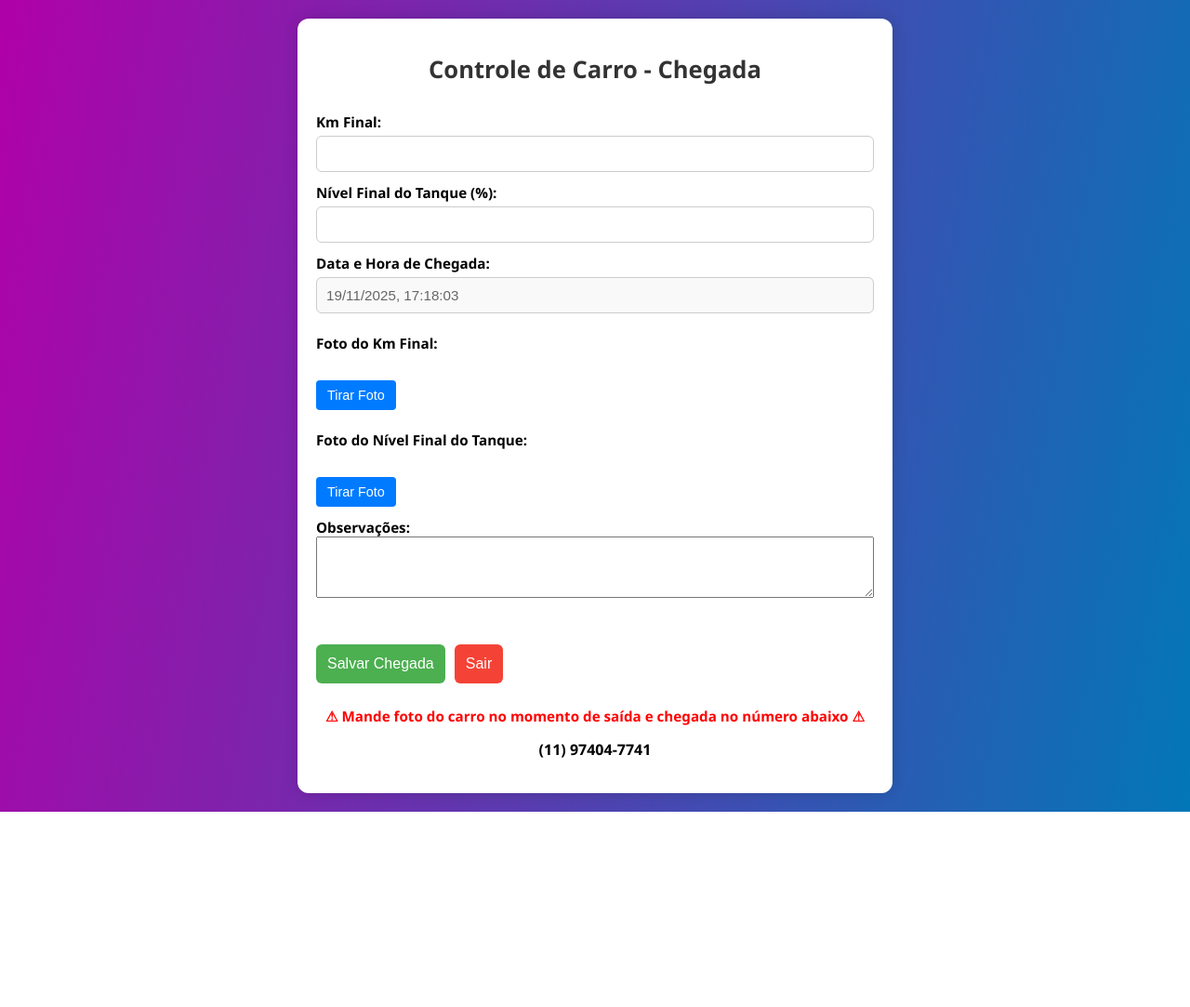
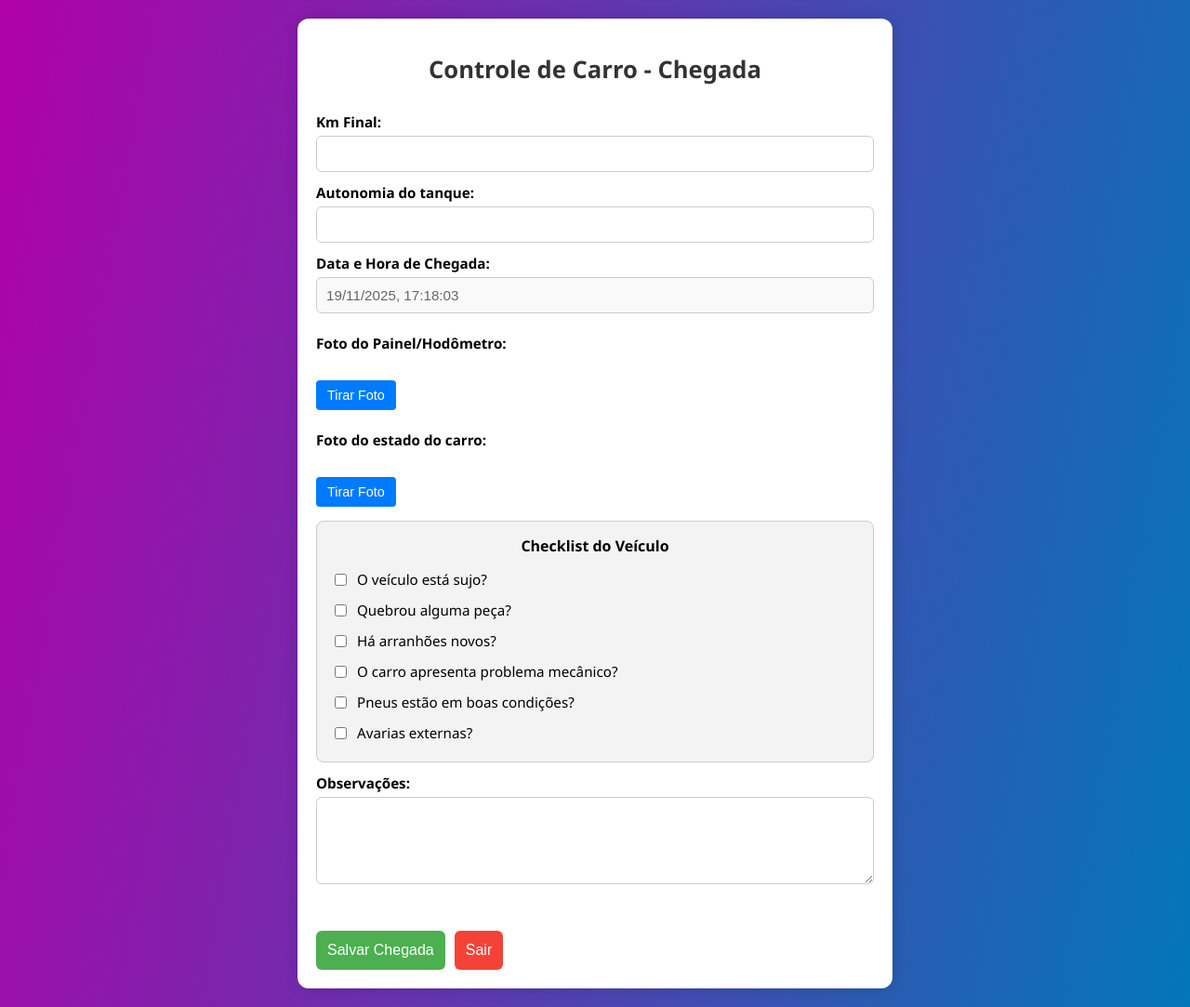
Before and after one commit to rasilvabrandao-stack/VeiculosFlex, a Flask app: template templates/final_form.html in a window 1280 px wide. Shown: the whole page at 93% size. Before the commit the page ends 873 px from the top, so only its background shows below. Run offline with Flask 3, Linux system fonts and the light colour scheme; the template is opened without the code that fills it, so the values that code supplies are empty.

Commit message:
Update final_form.html

```diff
--- a/templates/final_form.html
+++ b/templates/final_form.html
@@ -77,7 +77,7 @@
       font-size: 0.95rem;
     }
 
-    input {
+    input, textarea {
       padding: 10px;
       margin-top: 5px;
       border: 1px solid #ccc;
@@ -106,102 +106,79 @@
       background-color: #45a049;
     }
 
-    .alerta {
-      font-weight: bold;
-      margin-top: 25px;
-      color: red;
-      font-size: 0.95rem;
-      text-align: center;
+    .checkbox-group {
+      margin-top: 15px;
+      padding: 15px;
+      border-radius: 8px;
+      background: #f3f3f3;
+      border: 1px solid #ccc;
     }
 
-    .meu-paragrafo {
-      color: #000;
+    .checkbox-group label {
+      font-weight: normal;
+      margin: 0;
+      display: flex;
+      align-items: center;
+      gap: 8px;
+      padding: 6px 0;
+    }
+
+    .checkbox-group-title {
       font-weight: bold;
       text-align: center;
+      margin-bottom: 8px;
       font-size: 1rem;
-      margin-top: 5px;
     }
-
-    /* Responsividade */
-    @media (max-width: 600px) {
-      .container {
-        padding: 15px;
-        border-radius: 10px;
-      }
-
-      h1 {
-        font-size: 1.4rem;
-      }
-
-      label {
-        font-size: 0.9rem;
-      }
-
-      input {
-        font-size: 0.9rem;
-        padding: 9px;
-      }
-
-      button {
-        font-size: 0.95rem;
-        padding: 10px;
-      }
-    }
-
-    /* Remove o estilo nativo dos inputs de data e hora */
-input[type="date"],
-input[type="time"] {
-  appearance: none;
-  -webkit-appearance: none;
-  -moz-appearance: none;
-  background-color: white;
-  color: #000;
-}
-
-/* Mantém o estilo igual aos outros inputs */
-input[type="date"]:focus,
-input[type="time"]:focus {
-  outline: none;
-  border-color: #4CAF50;
-  box-shadow: 0 0 5px rgba(76, 175, 80, 0.3);
-}
-
 
   </style>
 </head>
 <body>
   <div class="container">
     <h1>Controle de Carro - Chegada</h1>
+
     <form id="finalForm" enctype="multipart/form-data">
       <input type="hidden" id="cpf" name="cpf" value="{{ cpf }}">
 
       <label for="final_km">Km Final:</label>
       <input type="number" id="final_km" name="final_km" required>
 
-      <label for="final_tank_level">Nível Final do Tanque (%):</label>
+      <label for="final_tank_level">Autonomia do tanque:</label>
       <input type="number" id="final_tank_level" name="final_tank_level" min="0" max="100" required>
 
       <label for="arrival_time">Data e Hora de Chegada:</label>
       <input type="text" id="arrival_time" name="arrival_time" readonly>
 
       <div class="photo-section">
-        <label>Foto do Km Final:</label>
-        <input type="file" id="final_km_file" name="final_km_photo" accept="image/*" style="display: none;">
+        <label>Foto do Painel/Hodômetro:</label>
         <div class="photo-buttons">
           <button type="button" onclick="takePhoto('final_km')">Tirar Foto</button>
         </div>
-        <img id="final_km_preview" class="photo-preview" alt="Preview">
+        <input type="file" id="final_km_file" name="final_km_photo" accept="image/*" style="display:none;">
+        <img id="final_km_preview" class="photo-preview">
       </div>
 
       <div class="photo-section">
-        <label>Foto do Nível Final do Tanque:</label>
-        <input type="file" id="final_tank_file" name="final_tank_photo" accept="image/*" style="display: none;">
+        <label>Foto do estado do carro:</label>
         <div class="photo-buttons">
           <button type="button" onclick="takePhoto('final_tank')">Tirar Foto</button>
         </div>
-        <img id="final_tank_preview" class="photo-preview" alt="Preview">
+        <input type="file" id="final_tank_file" name="final_tank_photo" accept="image/*" style="display:none;">
+        <img id="final_tank_preview" class="photo-preview">
       </div>
-       <label for="observations">Observações:</label>
+
+      <!-- ✅ CHECKBOXES AQUI -->
+      <div class="checkbox-group">
+        <div class="checkbox-group-title">Checklist do Veículo</div>
+
+        <label><input type="checkbox" name="car_dirty" required> O veículo está sujo?</label>
+        <label><input type="checkbox" name="broken_parts" required> Quebrou alguma peça?</label>
+        <label><input type="checkbox" name="new_scratches" required> Há arranhões novos?</label>
+        <label><input type="checkbox" name="mechanical_issue" required> O carro apresenta problema mecânico?</label>
+        <label><input type="checkbox" name="tire_condition" required> Pneus estão em boas condições?</label>
+        <label><input type="checkbox" name="external_damage" required> Avarias externas?</label>
+      </div>
+
+      <label for="observations">Observações:</label>
       <textarea id="observations" name="observations" rows="4"></textarea>
 
       <div style="display: flex; gap: 10px; margin-top: 25px;">
@@ -209,9 +186,6 @@ input[type="time"]:focus {
         <button type="button" onclick="window.location.href='/'" style="background-color: #f44336;">Sair</button>
       </div>
     </form>
-
-    <p class="alerta">⚠ Mande foto do carro no momento de saída e chegada no número abaixo ⚠</p>
-    <p class="meu-paragrafo">(11) 97404-7741</p>
   </div>
 
   <script>
@@ -221,19 +195,28 @@ input[type="time"]:focus {
           const video = document.createElement('video');
           video.srcObject = stream;
           video.play();
+
           const canvas = document.createElement('canvas');
           canvas.width = 640;
           canvas.height = 480;
+
           const context = canvas.getContext('2d');
+
           video.addEventListener('loadedmetadata', function() {
             context.drawImage(video, 0, 0, canvas.width, canvas.height);
+
             canvas.toBlob(function(blob) {
               const file = new File([blob], `${field}_photo.jpg`, { type: 'image/jpeg' });
+
               const dataTransfer = new DataTransfer();
               dataTransfer.items.add(file);
+
               document.getElementById(`${field}_file`).files = dataTransfer.files;
-              document.getElementById(`${field}_preview`).src = URL.createObjectURL(blob);
-              document.getElementById(`${field}_preview`).style.display = 'block';
+
+              const preview = document.getElementById(`${field}_preview`);
+              preview.src = URL.createObjectURL(blob);
+              preview.style.display = 'block';
+
               stream.getTracks().forEach(track => track.stop());
             }, 'image/jpeg');
           });
@@ -243,9 +226,7 @@ input[type="time"]:focus {
         });
     }
 
-
-
-    // Set current date and time on page load
+    // Define data/hora automática
     document.addEventListener('DOMContentLoaded', function() {
       const now = new Date();
       const dateTimeString = now.toLocaleString('pt-BR', {
@@ -256,12 +237,16 @@ input[type="time"]:focus {
         minute: '2-digit',
         second: '2-digit'
       });
+
       document.getElementById('arrival_time').value = dateTimeString;
     });
 
+    // Envio do formulário
     document.getElementById('finalForm').addEventListener('submit', function(e) {
       e.preventDefault();
+
       const formData = new FormData(e.target);
+
       fetch('/submit_final', {
         method: 'POST',
         body: formData,
@@ -269,14 +254,14 @@ input[type="time"]:focus {
       .then(response => response.json())
       .then(data => {
         if (data.status === 'ok') {
-          alert('Salvo com sucesso!');
-          // Redirect to login instead of resetting form
-          window.location.href = '/';
+          alert('Chegada salva com sucesso!');
+          e.target.reset();
         } else {
           alert('Erro ao salvar chegada.');
         }
       });
     });
   </script>
+
 </body>
 </html>
```
